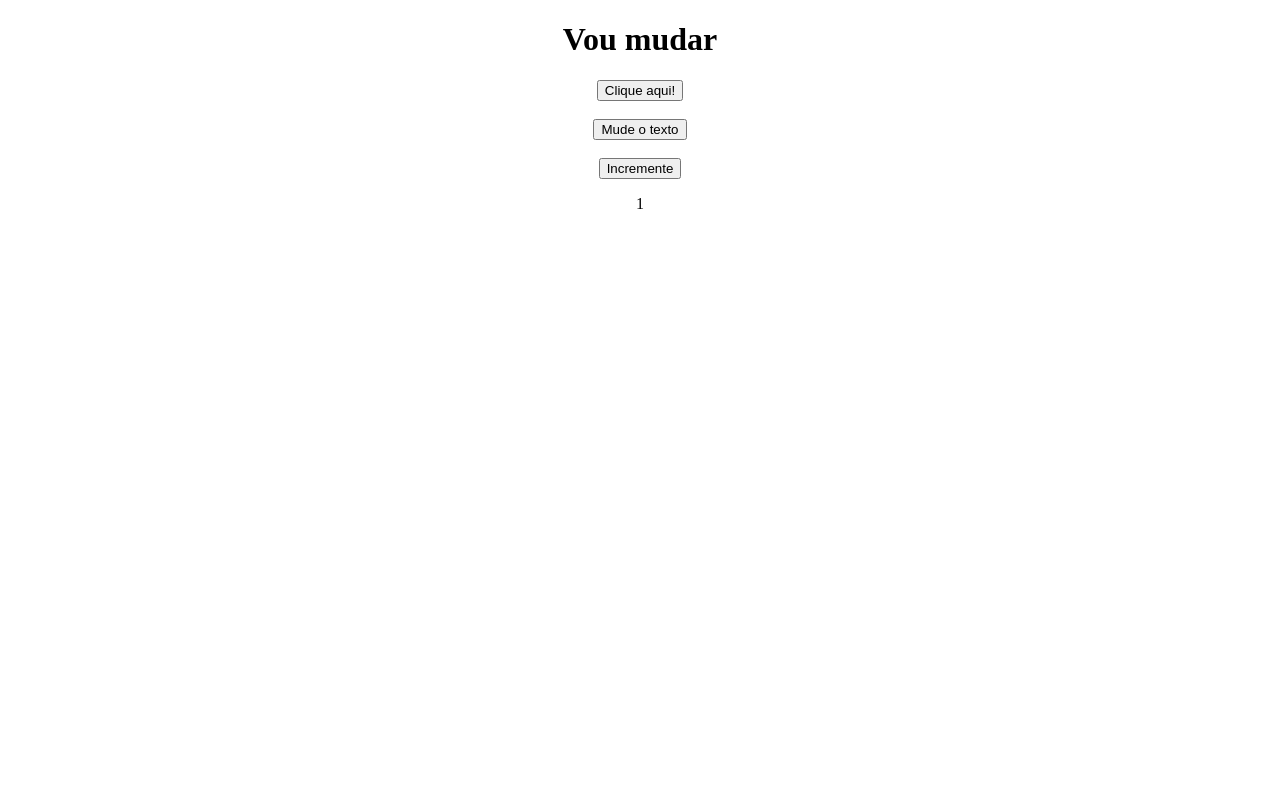
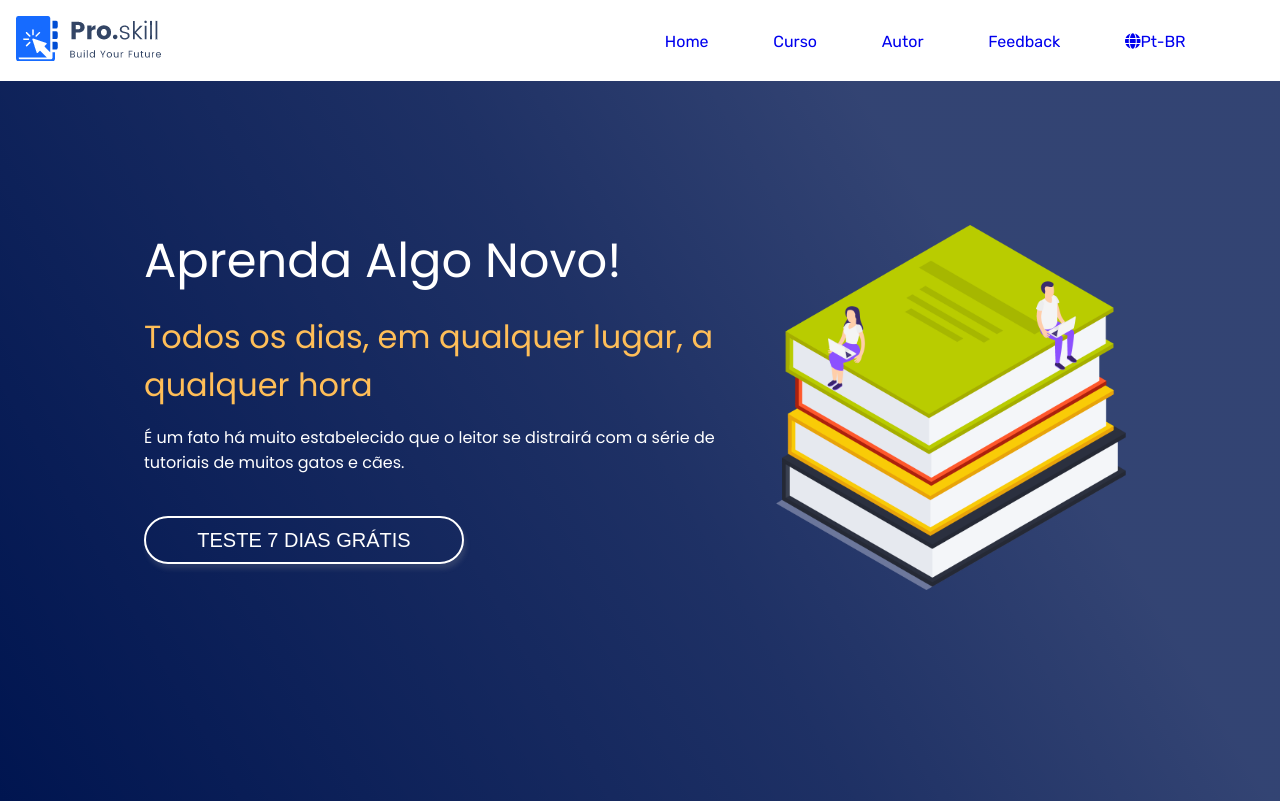
Before and after one commit to WisleySilva/Primeiro-projeto-html-css, a plain HTML site: page Javascript/index.html in a window 1280 px wide. Drawn offline with Linux system fonts and the light colour scheme.

Commit message:
mudanças na pasta javascript, montagem de site usando html/css

```diff
--- a/Formulario/main.css
+++ b/Formulario/main.css
@@ -74,9 +74,7 @@ input{
     font-size:18px;
     color: #2b2b2b;
 }
-table{
 
-}
 .titulo-tab{
     font-family:'Nerko One', cursive;
     color: #00232c;
--- a/Javascript/index.html
+++ b/Javascript/index.html
@@ -3,21 +3,31 @@
 <head>
     <meta charset="UTF-8">
     <meta name="viewport" content="width=device-width, initial-scale=1.0">
+    <link rel="stylesheet" href="style.css">
+    <link rel="stylesheet" href="https://use.fontawesome.com/releases/v5.15.1/css/all.css">
     <title>Script</title>
 </head>
 <body>
-    <center>
-    <h1>Vou mudar</h1>
-    <button onclick="gritar();">Clique aqui!</button>
-    <br><br>
+    <header>
+        <img src="..\icons\untitled.png" alt="Icone Pro Skill">
+        <ul>
+            <li><a href="#">Home</a></li>
+            <li><a href="#">Curso</a></li>
+            <li><a href="#">Autor</a></li>
+            <li><a href="#">Feedback</a></li>
+            <li><a href="#"><i class="fas fa-globe"></i>Pt-BR</a></li>
+        </ul>
 
-    <button onclick="mudarTexto()">Mude o texto</button>
-    <br><br>
-
-    <button onclick="incrementar()" >Incremente</button>
-    <p id="p1">1</p>
-    </center>
-    <script src="javascript.js"></script>
+    </header>
+    <div class="Pagina-inicial">
+        <div class="info-pagina">
+            <img src="..\icons\Online_education_PNG.png" alt="">
+            <h1>Aprenda Algo Novo!</h1>
+            <h2>Todos os dias, em qualquer lugar, a qualquer hora</h2>
+            <p>É um fato há muito estabelecido que o leitor se distrairá com a série de tutoriais de muitos gatos e cães.</p>
+            <button>Teste 7 dias Grátis</button>
+        </div>
+    </div>
 
 </body>
 </html>
--- /dev/null
+++ b/Javascript/style.css
@@ -0,0 +1,94 @@
+@import url('https://fonts.googleapis.com/css2?family=Poppins:ital,wght@0,200;0,300;0,400;0,500;0,800;0,900;1,100;1,200;1,300;1,400;1,800&family=Rubik:ital,wght@0,300;0,400;0,500;0,600;1,300;1,400;1,500;1,600&display=swap');
+
+
+*{
+    padding: 0;
+    margin: 0;
+}
+a{
+    text-decoration: none;
+}
+header{
+    background-color: #ffffff;
+    font-family: 'Rubik', sans-serif;
+    position: relative;
+    text-decoration: none;
+}
+header ul{
+    float: right;
+    margin-right: 4rem;
+    margin-top:2rem;
+}
+header li{
+    color:#475677;
+    position: relative;
+    display: inline;
+    font-size: 16px;
+    padding: 1.9rem;
+    text-decoration: none;
+
+}
+header li:hover{
+    color:#fff;
+    background-color: #001550;
+    cursor: pointer;
+    text-decoration: none;
+}
+header img {
+    margin: 1rem 1rem;
+}
+
+.Pagina-inicial{
+    width: 100%;
+    height: 90vh;
+    text-align: left;
+    background-image: linear-gradient(-120deg, #001550cc 25%, #001550e1 50%, #001550 100%);
+    position: relative;
+}
+.info-pagina {
+    position: relative;
+    display: block;
+    color: #ffffff;
+    text-align: left;
+    padding: 8rem;
+    font-family: 'Poppins' , sans-serif;
+}
+.info-pagina h1, h2, p, button, img {
+    margin: 1rem;
+}
+.info-pagina h2{
+    color: #FFBE58;
+    text-decoration: none;
+    font-weight: 400;
+    font-size: 2rem;
+}
+.info-pagina h1{
+    text-decoration: none;
+    font-weight: 400;
+    font-size: 3rem;
+}
+.info-pagina img{
+    position: relative;
+    width: 350px;
+    float: right;
+    right: 10px;
+}
+.info-pagina button{
+    color: #ffffff;
+    background-color: transparent;
+    border: 2px solid #ffffff;
+    border-radius:30px;
+    width: 20rem;
+    height: 3rem;
+    font-size: 20px;
+    margin-top: 25px;
+    text-transform: uppercase;
+    box-shadow: 2px 5px 5px rgba(170, 170, 170, 0.185);
+}
+.info-pagina button:hover{
+    color: #001550;
+    background-color:#FFBE58;
+    cursor: pointer;
+    border:none;
+    box-shadow: none;
+}
```
Also changed, not shown: icons/Online_education_PNG.png (added), icons/Online_education_SVG.svg (added), icons/untitled.png (added), 1 other file.
